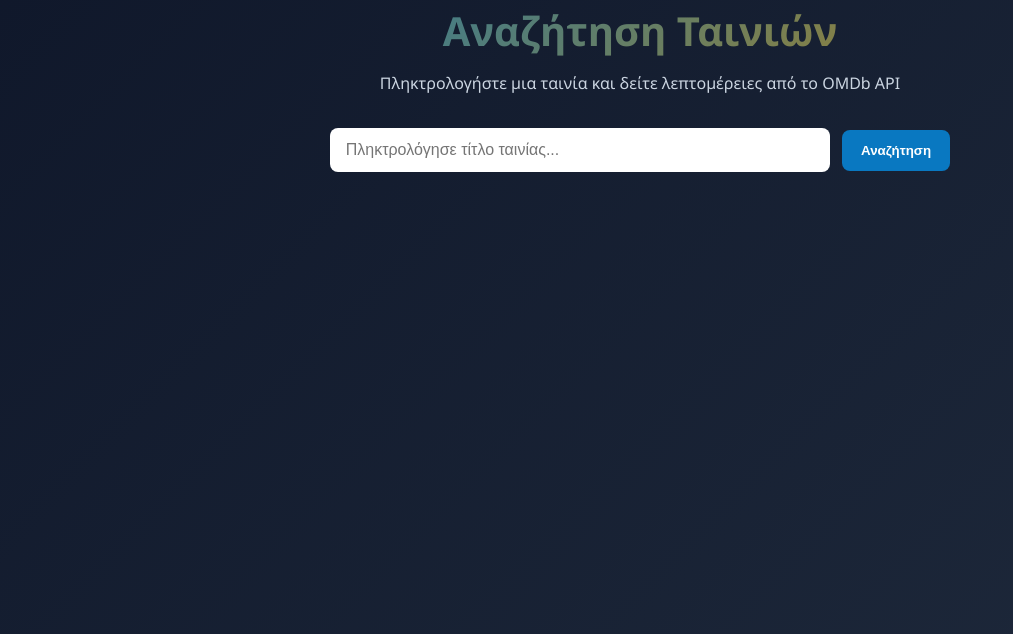
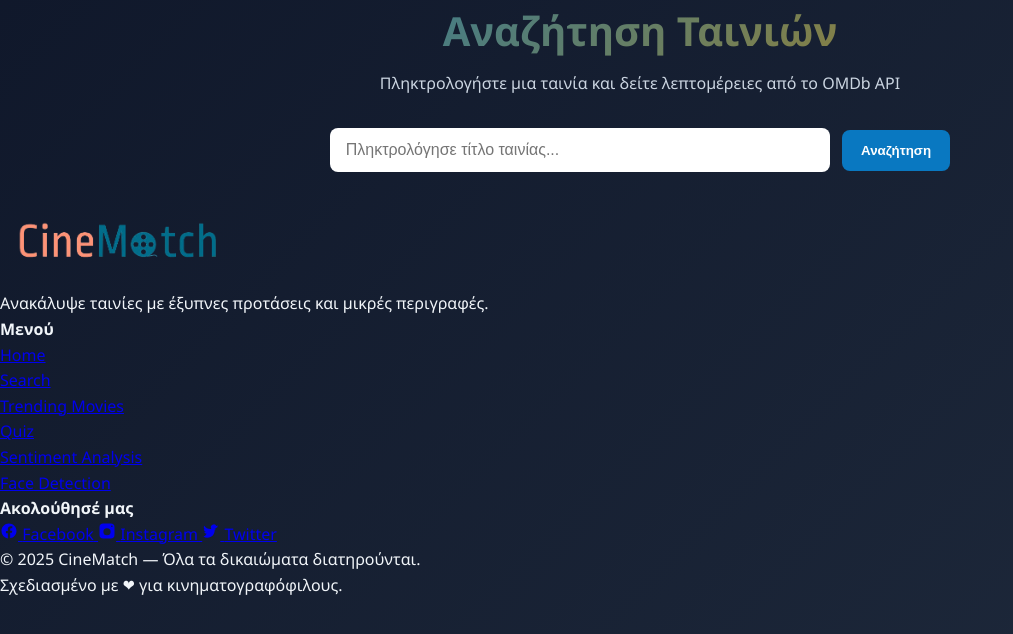
Before and after one commit to MysteryJS/cinematch, a Flask app: template src/main/resources/templates/search.html in a window 1280 px wide. Shown: the part 122-756 px from the top of the page, without its empty margins (0-1013 px from the left). Run offline with Flask 3, Linux system fonts and the light colour scheme; the template is opened without the code that fills it, so the values that code supplies are empty.

Commit message:
Add footer with branding and navigation links
Added footer section with branding, menu, and social links.

```diff
--- a/src/main/resources/templates/search.html
+++ b/src/main/resources/templates/search.html
@@ -5,7 +5,7 @@
     <meta charset="UTF-8">
     <meta name="viewport" content="width=device-width, initial-scale=1.0">
     <title>Movie Search</title>
-    <link rel="stylesheet" href="/search.css">
+    <link rel="stylesheet" href="search.css">
 </head>
 
 <body>
@@ -41,6 +41,58 @@
         <div id="movieResults" class="results-container"></div>
 
     </section>
+
+    <!-- Footer (ακριβώς όπως στο index.html) -->
+    <footer class="site-footer">
+      <div class="footer-container">
+        <!-- Column 1: Logo + short tagline -->
+        <div class="footer-col footer-brand">
+          <a href="/" class="logo-link" title="CineMatch">
+            <img src="/logo.png" alt="CineMatch logo" class="logo-img footer-logo">
+          </a>
+          <p class="footer-tagline">Ανακάλυψε ταινίες με έξυπνες προτάσεις και μικρές περιγραφές.</p>
+        </div>
+
+        <!-- Column 2: Short menu -->
+        <div class="footer-col footer-nav">
+          <h4 class="footer-title">Μενού</h4>
+          <ul class="footer-menu">
+            <li><a href="/" class="footer-link">Home</a></li>
+            <li><a href="/search" class="footer-link">Search</a></li>
+            <li><a href="/trending" class="footer-link">Trending Movies</a></li>
+            <li><a href="/quiz" class="footer-link">Quiz</a></li>
+            <li><a href="/sentiment" class="footer-link">Sentiment Analysis</a></li>
+            <li><a href="/face" class="footer-link">Face Detection</a></li>
+          </ul>
+        </div>
+
+        <!-- Column 3: Social + small extras -->
+        <div class="footer-col footer-social">
+          <h4 class="footer-title">Ακολούθησέ μας</h4>
+          <div class="social-links">
+            <a href="#" class="social-link" aria-label="Facebook">
+              <svg width="18" height="18" viewBox="0 0 24 24" fill="none" aria-hidden="true"><path d="M22 12.07C22 6.48 17.52 2 11.93 2S2 6.48 2 12.07c0 4.99 3.66 9.13 8.44 9.93v-7.03H7.9v-2.9h2.54V9.41c0-2.5 1.49-3.88 3.77-3.88 1.09 0 2.23.2 2.23.2v2.45h-1.25c-1.23 0-1.61.76-1.61 1.54v1.85h2.74l-.44 2.9h-2.3v7.03C18.34 21.2 22 17.06 22 12.07z" fill="currentColor"/></svg>
+              <span>Facebook</span>
+            </a>
+            <a href="#" class="social-link" aria-label="Instagram">
+              <svg width="18" height="18" viewBox="0 0 24 24" fill="none" aria-hidden="true"><path d="M7 2h10a5 5 0 0 1 5 5v10a5 5 0 0 1-5 5H7a5 5 0 0 1-5-5V7a5 5 0 0 1 5-5zm5 6.2A4.8 4.8 0 1 0 16.8 13 4.8 4.8 0 0 0 12 8.2zm6.5-3.7a1.1 1.1 0 1 0 1.1 1.1 1.1 1.1 0 0 0-1.1-1.1z" fill="currentColor"/></svg>
+              <span>Instagram</span>
+            </a>
+            <a href="#" class="social-link" aria-label="Twitter">
+              <svg width="18" height="18" viewBox="0 0 24 24" fill="none" aria-hidden="true"><path d="M22 5.92c-.66.29-1.37.48-2.11.57a3.66 3.66 0 0 0 1.6-2.02 7.18 7.18 0 0 1-2.33.9A3.59 3.59 0 0 0 12.2 8.6c0 .28.03.56.09.83A10.2 10.2 0 0 1 3 5.16a3.57 3.57 0 0 0 1.11 4.78 3.5 3.5 0 0 1-1.62-.45v.05a3.6 3.6 0 0 0 2.88 3.52c-.47.13-.97.2-1.48.2-.36 0-.72-.03-1.06-.1a3.6 3.6 0 0 0 3.36 2.5A7.22 7.22 0 0 1 2 19.54 10.21 10.21 0 0 0 7.2 21c6.24 0 9.66-5.18 9.66-9.67v-.44c.66-.48 1.22-1.08 1.67-1.76a10.12 10.12 0 0 1-2.51.68z" fill="currentColor"/></svg>
+              <span>Twitter</span>
+            </a>
+          </div>
+        </div>
+      </div>
+
+      <div class="footer-bottom">
+        <div class="footer-container">
+          <p class="small">&copy; <span id="year">2025</span> CineMatch — Όλα τα δικαιώματα διατηρούνται.</p>
+          <p class="small muted">Σχεδιασμένο με ❤ για κινηματογραφόφιλους.</p>
+        </div>
+      </div>
+    </footer>
 
     <script>
 
@@ -80,6 +132,13 @@
                     results.innerHTML = "<p class='error'>Σφάλμα σύνδεσης.</p>";
                 });
         });
+
+        // Ενημέρωση του έτους στο footer ώστε να είναι πάντα τρέχον
+        (function updateFooterYear() {
+          const y = new Date().getFullYear();
+          const el = document.getElementById('year');
+          if (el) el.textContent = y;
+        })();
     </script>
 </body>
 
```
